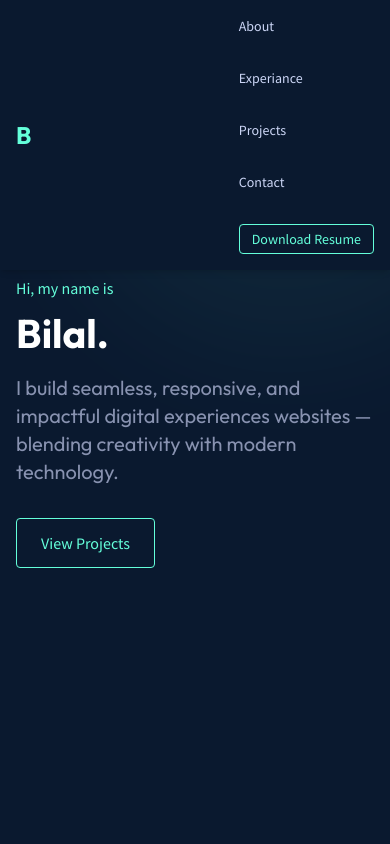
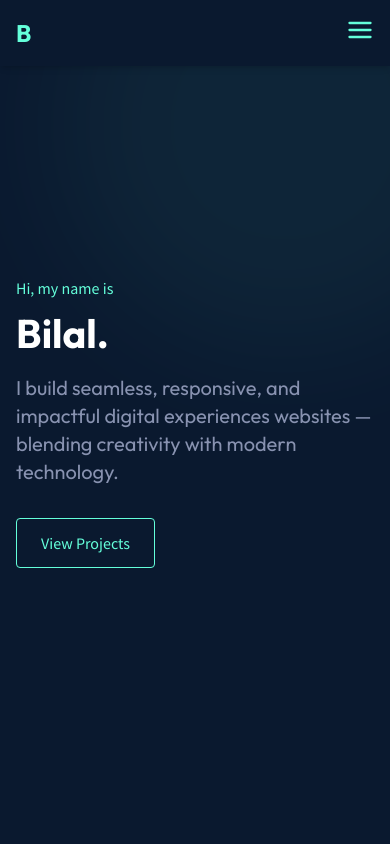
Before and after one commit to Bilal-121/bilal-portfolio, a React (Vite) app: page / in a window 390 px wide. Shown: the top 844 px of the page. Built offline with nearby package versions, Linux system fonts and the light colour scheme.

Commit message:
Update Navbar.jsx
Adjustment to the Navbar for small screens added
burger menu and dropdown menu

```diff
--- a/src/components/Navbar.jsx
+++ b/src/components/Navbar.jsx
@@ -1,39 +1,59 @@
 import resumePDF from "../assets/CV.pdf";
+import { useState } from "react";
+import { FiMenu, FiX } from "react-icons/fi"; // Import burger (menu) and close icons
 
 export default function Navbar() {
+  const [isOpen, setIsOpen] = useState(false);
+
   return (
     <header className="fixed top-0 left-0 w-full z-50 bg-[#0a192f] shadow-md">
-      <div className="max-w-7xl mx-auto px-4 sm:px-6 py-4 flex justify-between items-center">
-        {/* Logo / Initial */}
+      <div className="max-w-6xl mx-auto px-4 sm:px-6 py-4 flex justify-between items-center">
+
+        {/* Logo */}
         <div className="text-accent font-heading text-2xl font-bold tracking-widest">
           B
         </div>
 
-        {/* Nav Links */}
-        <nav className="flex flex-col sm:flex-row gap-8 font-body text-sm text-[#ccd6f6]">
-          <a href="#about" className="hover:text-accent transition-all duration-200">
-            About
-          </a>
-          <a href="#work" className="hover:text-accent transition-all duration-200">
-            Experiance
-          </a>
-          <a href="#projects" className="hover:text-accent transition-all duration-200">
-            Projects
-          </a>
-          <a href="#contact" className="hover:text-accent transition-all duration-200">
-            Contact
-          </a>
+        {/* Desktop Nav Links */}
+        <nav className="hidden md:flex gap-8 font-body text-sm text-[#ccd6f6]">
+          <a href="#about" className="hover:text-accent transition-all duration-200">About</a>
+          <a href="#projects" className="hover:text-accent transition-all duration-200">Projects</a>
+          <a href="#contact" className="hover:text-accent transition-all duration-200">Contact</a>
           <a
-            href={resumePDF}
-            download target="_blank"
+            href="/Bilal-Resume.pdf" // Or your resume import
+            target="_blank"
             rel="noopener noreferrer"
             className="border border-accent text-accent px-3 py-1 rounded hover:bg-accent hover:text-background transition"
           >
-            Download Resume
+            Resume
           </a>
+        </nav>
 
-        </nav>
+        {/* Mobile Menu Button */}
+        <div className="md:hidden">
+          <button onClick={() => setIsOpen(!isOpen)} className="text-accent focus:outline-none">
+            {isOpen ? <FiX size={28} /> : <FiMenu size={28} />}
+          </button>
+        </div>
       </div>
+
+      {/* Mobile Menu Dropdown */}
+      {isOpen && (
+        <div className="md:hidden bg-[#0a192f] px-6 py-4 flex flex-col gap-6 text-[#ccd6f6] font-body text-lg shadow-md">
+          <a onClick={() => setIsOpen(false)} href="#about" className="hover:text-accent transition-all">About</a>
+          <a onClick={() => setIsOpen(false)} href="#projects" className="hover:text-accent transition-all">Projects</a>
+          <a onClick={() => setIsOpen(false)} href="#contact" className="hover:text-accent transition-all">Contact</a>
+          <a
+            onClick={() => setIsOpen(false)}
+            href={resumePDF} // Or your resume import
+            target="_blank"
+            rel="noopener noreferrer"
+            className="border border-accent text-accent px-3 py-1 rounded hover:bg-accent hover:text-background transition text-center"
+          >
+            Resume
+          </a>
+        </div>
+      )}
     </header>
   );
 }
```
